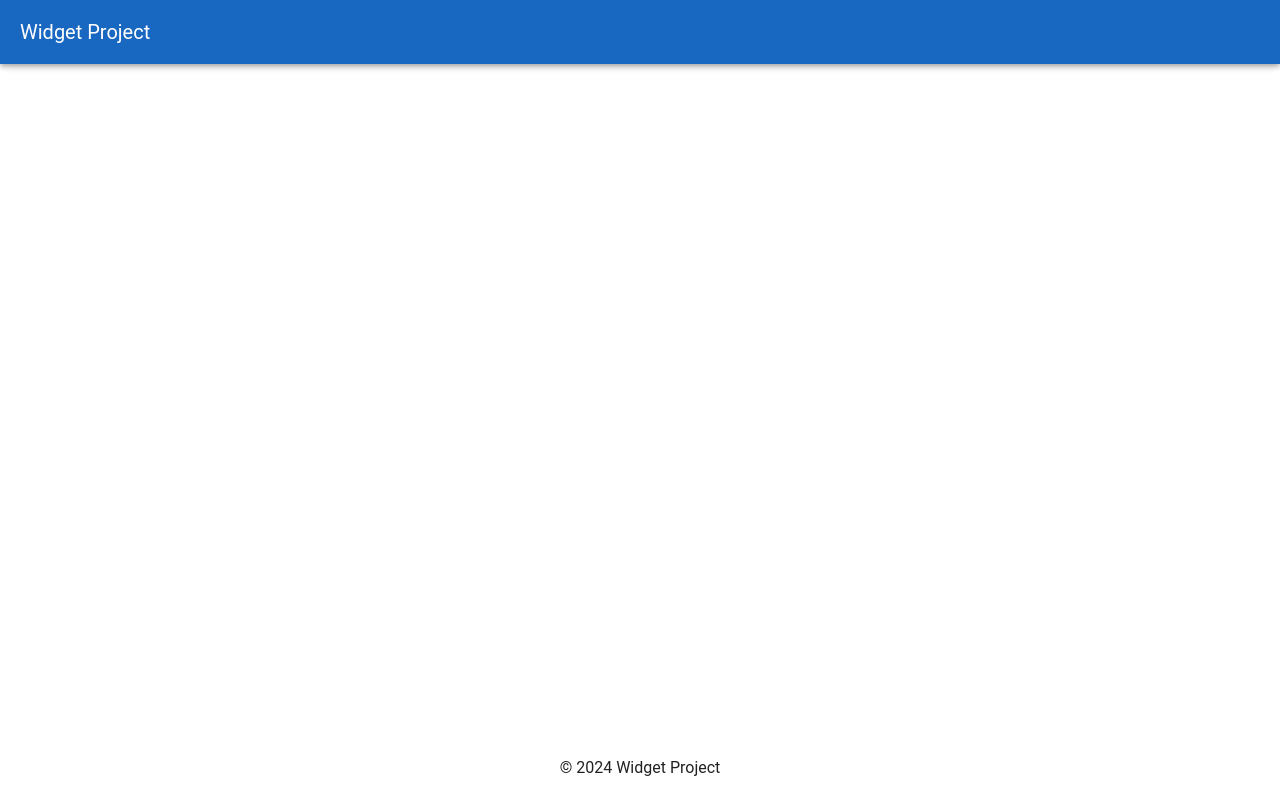
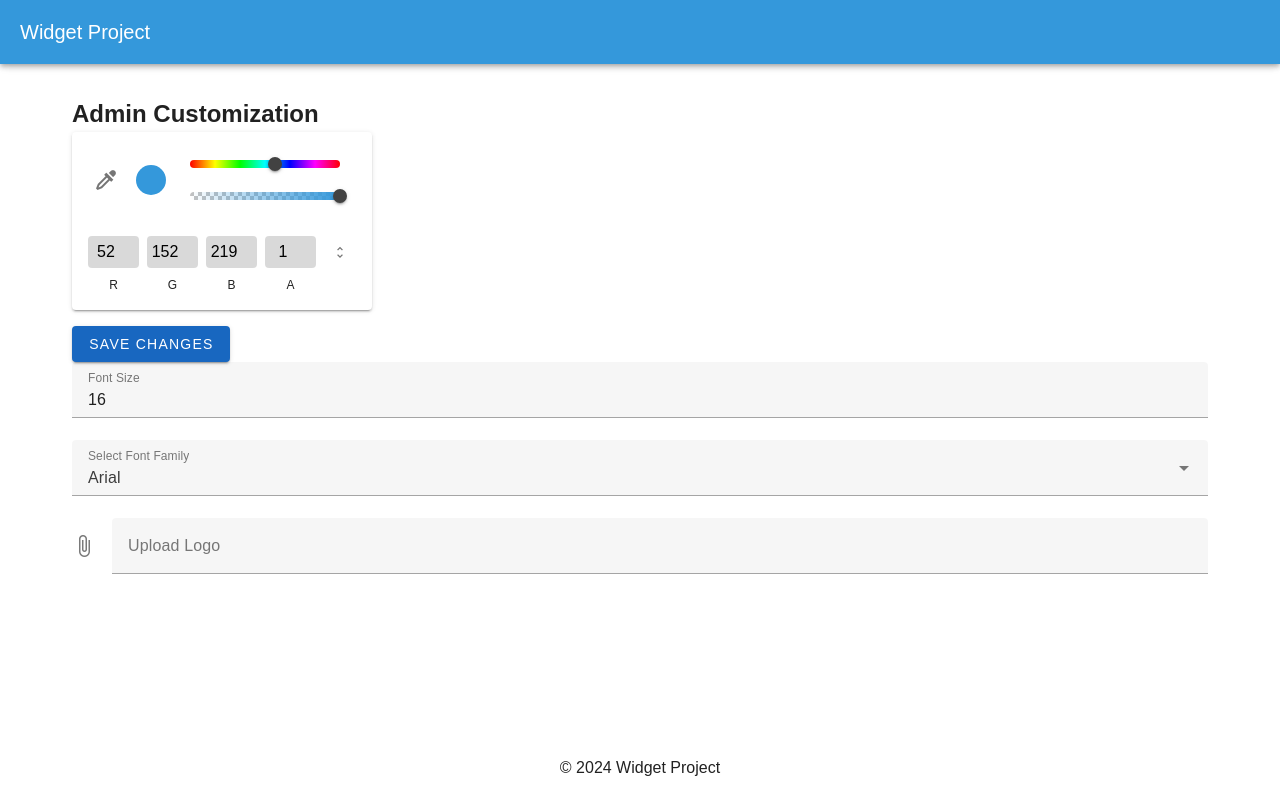
Before and after one commit to nora-rasuli/guide-widget, a Vue app: page /admin in a window 1280 px wide. Built offline with nearby package versions, Linux system fonts and the light colour scheme.

Commit message:
admin page

```diff
--- a/package.json
+++ b/package.json
@@ -8,6 +8,7 @@
     "lint": "vue-cli-service lint"
   },
   "dependencies": {
+    "@mdi/font": "^7.4.47",
     "core-js": "^3.8.3",
     "vue": "^3.2.13",
     "vue-router": "^4.4.5",
--- a/src/App.vue
+++ b/src/App.vue
@@ -1,19 +1,25 @@
 <template>
-  <v-app>
-    <!-- Top App Bar -->
-    <v-app-bar app color="primary" dark>
-      <v-toolbar-title>Widget Project</v-toolbar-title>
+  <v-app
+    :style="{
+      '--header-color': headerColor,
+      '--font-size': fontSize + 'px',
+      '--font-family': fontFamily,
+    }"
+  >
+    <!-- App Bar with Header Color and Logo -->
+    <v-app-bar :color="headerColor" dark>
+      <v-toolbar-title>
+        <v-img v-if="logo" :src="logo" alt="Logo" max-width="40" class="mr-2" />
+        Widget Project
+      </v-toolbar-title>
     </v-app-bar>
 
-    <!-- Main Content Area -->
     <v-main>
-      <v-container fluid>
-        <!-- Router View: Displays dynamic content based on the current route -->
+      <v-container>
         <router-view />
       </v-container>
     </v-main>
 
-    <!-- Footer -->
     <v-footer app padless>
       <v-col class="text-center" cols="12">
         <span>© 2024 Widget Project</span>
@@ -23,19 +29,34 @@
 </template>
 
 <script>
+import { mapState } from "vuex";
+
 export default {
   name: "App",
+  computed: {
+    ...mapState({
+      headerColor: (state) => state.customization.headerColor, // Get header color from Vuex
+      fontSize: (state) => state.customization.fontSize, // Get font size from Vuex
+      fontFamily: (state) => state.customization.fontFamily, // Get font family from Vuex
+      logo: (state) => state.customization.logo, // Get logo from Vuex
+    }),
+  },
 };
 </script>
 
 <style>
-#app {
-  min-height: 100vh;
-  display: flex;
-  flex-direction: column;
+:root {
+  --header-color: #3498db;
+  --font-size: 16px;
+  --font-family: Arial, sans-serif;
 }
 
-v-main {
-  flex-grow: 1;
+body {
+  font-size: var(--font-size);
+  font-family: var(--font-family);
+}
+
+.v-application .primary {
+  background-color: var(--header-color) !important;
 }
 </style>
--- a/src/components/FeedbackForm.vue
+++ b/src/components/FeedbackForm.vue
@@ -0,0 +1,67 @@
+<template>
+  <v-card class="mt-4">
+    <v-card-title>Was this solution helpful?</v-card-title>
+    <v-card-text>
+      <v-row justify="center">
+        <v-col cols="6" md="3">
+          <v-btn
+            color="success"
+            large
+            @click="submitFeedback(true)"
+            :disabled="feedbackSubmitted"
+          >
+            <v-icon left>mdi-thumb-up</v-icon> Yes
+          </v-btn>
+        </v-col>
+
+        <v-col cols="6" md="3">
+          <v-btn
+            color="error"
+            large
+            @click="submitFeedback(false)"
+            :disabled="feedbackSubmitted"
+          >
+            <v-icon left>mdi-thumb-down</v-icon> No
+          </v-btn>
+        </v-col>
+      </v-row>
+
+      <div v-if="feedbackSubmitted" class="mt-4">
+        <v-alert type="success" v-if="feedback === true">
+          Thank you for your feedback! We're glad the solution helped.
+        </v-alert>
+        <v-alert type="error" v-if="feedback === false">
+          We're sorry the solution wasn't helpful. We'll strive to improve. In
+          the mean-time you can contact our exerts at (666)-666-666
+        </v-alert>
+      </div>
+    </v-card-text>
+  </v-card>
+</template>
+
+<script>
+export default {
+  name: "FeedbackForm",
+  data() {
+    return {
+      feedback: null,
+      feedbackSubmitted: false,
+    };
+  },
+  methods: {
+    submitFeedback(isHelpful) {
+      this.feedback = isHelpful;
+      this.feedbackSubmitted = true;
+      this.$store.commit("setFeedback", this.feedback); // Save feedback to Vuex
+
+      console.log("Feedback submitted:", isHelpful ? "Helpful" : "Not Helpful");
+    },
+  },
+};
+</script>
+
+<style scoped>
+.mt-4 {
+  margin-top: 16px;
+}
+</style>
--- a/src/components/ProblemDescription.vue
+++ b/src/components/ProblemDescription.vue
@@ -36,7 +36,7 @@ export default {
   methods: {
     submitDescription() {
       this.submitted = true;
-      console.log("Problem description submitted:", this.problemDescription);
+      this.$store.commit("setProblemDescription", this.setProblemDescription);
     },
     goToQuestions() {
       this.$router.push("/questions"); // Navigate to Questions page
--- a/src/main.js
+++ b/src/main.js
@@ -6,6 +6,7 @@ import router from "./router";
 import store from "./store";
 import "vuetify/styles";
 import { createVuetify } from "vuetify";
+import "@mdi/font/css/materialdesignicons.css"; // Import the MDI icons CSS
 
 import * as components from "vuetify/components";
 import * as directives from "vuetify/directives";
--- /dev/null
+++ b/src/pages/AdminCustomization.vue
@@ -0,0 +1,98 @@
+<template>
+  <v-container>
+    <h2>Admin Customization</h2>
+
+    <!-- Header Color Picker -->
+    <v-color-picker v-model="headerColor" hide-canvas></v-color-picker>
+    <v-btn color="primary" class="mt-4" @click="saveSettings"
+      >Save Changes</v-btn
+    >
+
+    <!-- Font Size Selector -->
+    <v-text-field
+      label="Font Size"
+      v-model="fontSize"
+      type="number"
+      min="12"
+      max="36"
+    ></v-text-field>
+
+    <!-- Font Family Selector -->
+    <v-select
+      v-model="fontFamily"
+      :items="fontFamilies"
+      label="Select Font Family"
+    ></v-select>
+
+    <!-- Logo Uploader -->
+    <v-file-input
+      label="Upload Logo"
+      v-model="logoFile"
+      accept="image/*"
+      @change="convertToBase64"
+    ></v-file-input>
+
+    <div v-if="logo">
+      <h3>Current Logo</h3>
+      <v-img :src="logo" max-width="150" max-height="150"></v-img>
+    </div>
+  </v-container>
+</template>
+
+<script>
+export default {
+  name: "AdminCustomization",
+  data() {
+    return {
+      headerColor: this.$store.state.customization.headerColor || "#3498db",
+      fontSize: this.$store.state.customization.fontSize || "16",
+      fontFamily: this.$store.state.customization.fontFamily || "Arial",
+      logo: this.$store.state.customization.logo || null,
+      logoFile: null,
+      fontFamilies: [
+        "Arial",
+        "Helvetica",
+        "Georgia",
+        "Courier",
+        "Times New Roman",
+      ],
+    };
+  },
+  methods: {
+    convertToBase64() {
+      if (this.logoFile) {
+        const file = this.logoFile;
+        const reader = new FileReader();
+
+        reader.readAsDataURL(file);
+        reader.onload = () => {
+          this.logo = reader.result;
+        };
+      }
+    },
+    saveSettings() {
+      // Commit the changes to the Vuex store
+      this.$store.commit("setCustomization", {
+        headerColor: this.headerColor,
+        fontSize: this.fontSize,
+        fontFamily: this.fontFamily,
+        logo: this.logo,
+      });
+      console.log(
+        "Settings saved:",
+        this.headerColor,
+        this.fontSize,
+        this.fontFamily,
+        this.logo
+      );
+    },
+  },
+};
+</script>
+
+<style scoped>
+h2 {
+  font-size: 24px;
+  font-weight: bold;
+}
+</style>
--- a/src/pages/QuestionsPage.vue
+++ b/src/pages/QuestionsPage.vue
@@ -104,11 +104,10 @@ export default {
       this.selectedAnswers[questionIndex] = imageSrc;
     },
     goToSolution() {
+      this.$store.commit("setUserAnswers", this.selectedAnswers); // Save answers to Vuex
+
       this.$router.push({
         path: "/solution",
-        query: {
-          answers: JSON.stringify(this.selectedAnswers),
-        },
       });
     },
   },
--- a/src/pages/SolutionPage.vue
+++ b/src/pages/SolutionPage.vue
@@ -33,7 +33,8 @@
         </ul>
       </v-card-text>
     </v-card>
-
+    <!-- Feedback form at the bottom of the solution -->
+    <FeedbackForm />
     <v-btn color="primary" class="mt-4" @click="goBack"
       >Back to Questions</v-btn
     >
@@ -41,13 +42,15 @@
 </template>
 
 <script>
+import FeedbackForm from "@/components/FeedbackForm.vue"; // Import FeedbackForm
+import { mapState } from "vuex";
 export default {
   name: "SolutionPage",
-  props: {
-    userAnswers: {
-      type: Array,
-      required: true,
-    },
+  components: {
+    FeedbackForm,
+  },
+  computed: {
+    ...mapState(["userAnswers"]), // Map the state from Vuex to get user answers
   },
   methods: {
     goBack() {
--- a/src/router.js
+++ b/src/router.js
@@ -2,15 +2,13 @@ import { createRouter, createWebHistory } from "vue-router";
 import ProblemDescription from "./components/ProblemDescription.vue";
 import QuestionsPage from "./pages/QuestionsPage.vue"; // Import the Questions component
 import SolutionPage from "./pages/SolutionPage.vue"; // Import the solution page
+import AdminCustomization from "./pages/AdminCustomization.vue"; // Import AdminCustomization
 
 const routes = [
   { path: "/", component: ProblemDescription }, // Set the default route
   { path: "/questions", component: QuestionsPage }, // Add route for Questions
-  {
-    path: "/solution",
-    component: SolutionPage,
-    props: (route) => ({ userAnswers: JSON.parse(route.query.answers) }),
-  },
+  { path: "/solution", component: SolutionPage }, // Add route for Solutions
+  { path: "/admin", component: AdminCustomization }, // Add route for admin customization
 ];
 
 const router = createRouter({
--- a/src/store/index.js
+++ b/src/store/index.js
@@ -0,0 +1,33 @@
+import { createStore } from "vuex";
+
+export default createStore({
+  state: {
+    problemDescription: localStorage.getItem("problemDescription") || "",
+    userAnswers: JSON.parse(localStorage.getItem("userAnswers")) || [],
+    feedback: JSON.parse(localStorage.getItem("feedback")) || null,
+    customization: JSON.parse(localStorage.getItem("customization")) || {
+      headerColor: "#3498db",
+      fontSize: "16",
+      fontFamily: "Arial",
+      logo: null,
+    },
+  },
+  mutations: {
+    setProblemDescription(state, description) {
+      state.problemDescription = description;
+      localStorage.setItem("problemDescription", description);
+    },
+    setUserAnswers(state, answers) {
+      state.userAnswers = answers;
+      localStorage.setItem("userAnswers", JSON.stringify(answers));
+    },
+    setFeedback(state, feedback) {
+      state.feedback = feedback;
+      localStorage.setItem("feedback", JSON.stringify(feedback));
+    },
+    setCustomization(state, customization) {
+      state.customization = customization;
+      localStorage.setItem("customization", JSON.stringify(customization));
+    },
+  },
+});
```
Also changed, not shown: src/vuetify.js (+6 -2 lines), src/pages/FeedbackPage.vue (deleted), 1 other file (tests, documents, lock files or other folders).
